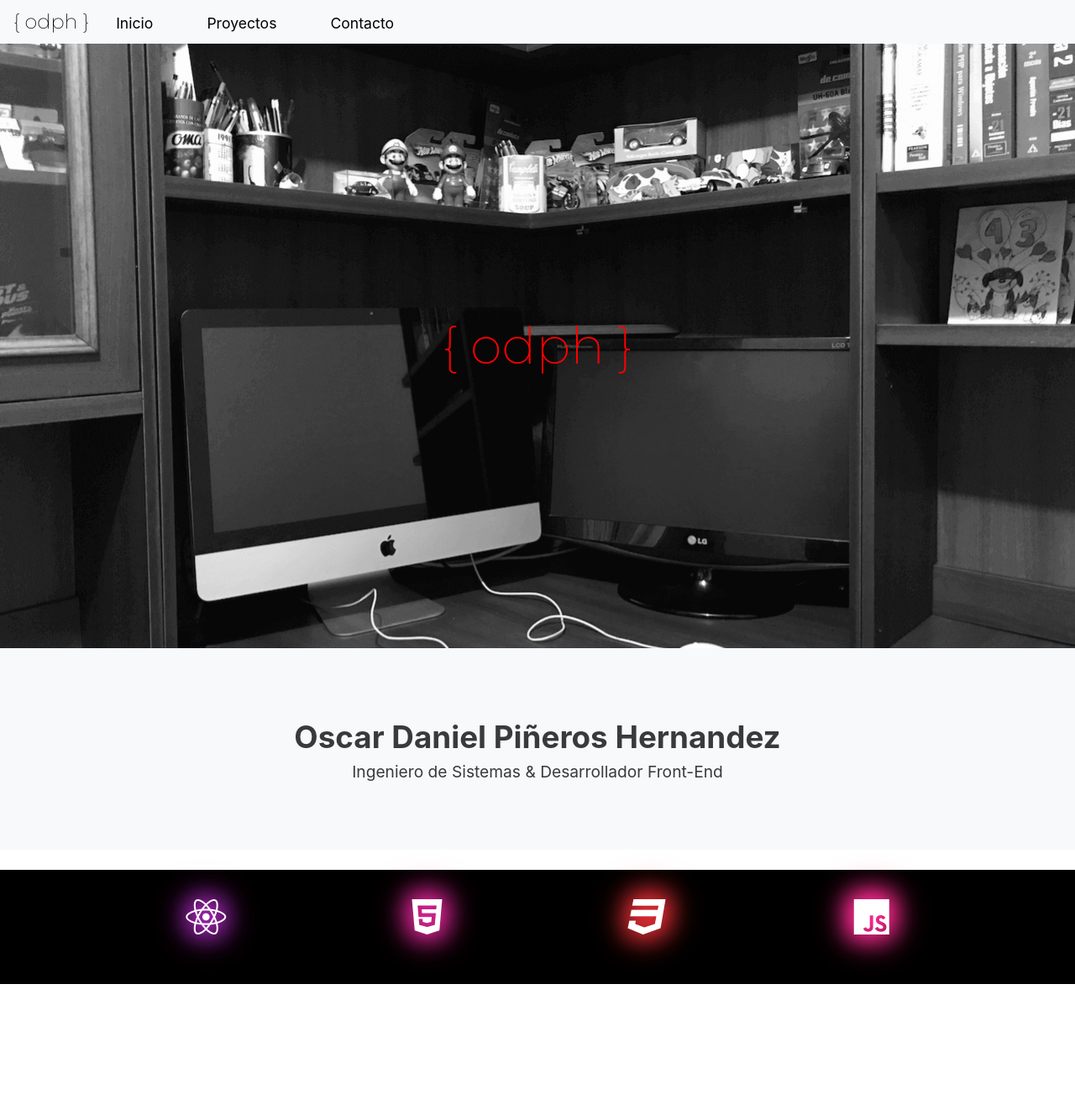
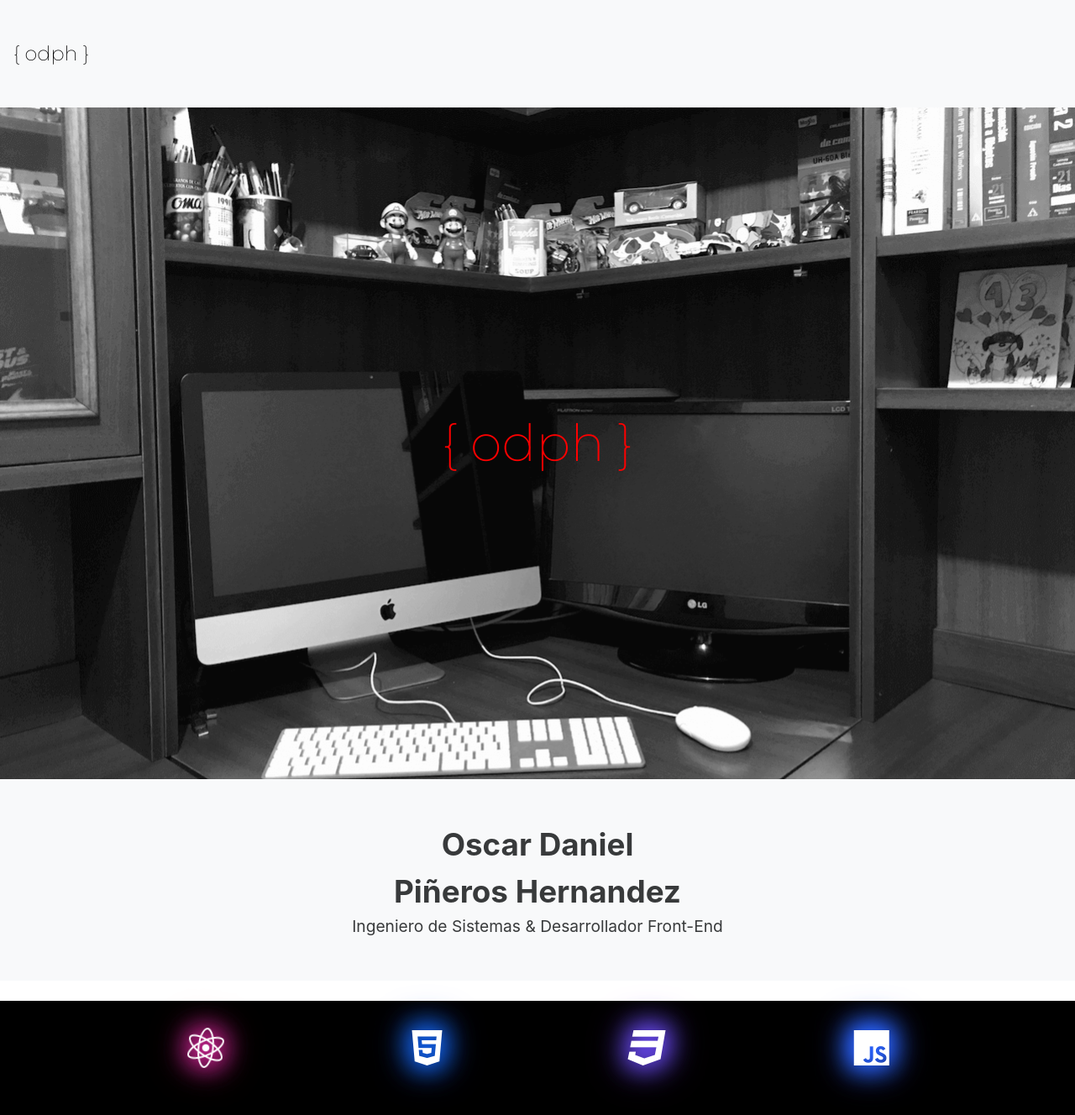
Before and after one commit to odpinerosh/odph.github.io, a React (Create React App) app: page / in a window 1280 px wide. Shown: the whole page at 84% size. Before the commit the page ends 1172 px from the top, so only its background shows below. Built offline with nearby package versions, Linux system fonts and the light colour scheme.

Commit message:
chore: add NavLinks animation

```diff
--- a/src/App.js
+++ b/src/App.js
@@ -7,8 +7,10 @@ function App() {
   return (
     <div className="App">
       <NavBar />
-      <Hero />
-      <WhoIs />
+      <div className="container">
+        <Hero />
+        <WhoIs />
+      </div>
     </div>
   );
 }
--- a/src/components/Hero/Hero.css
+++ b/src/components/Hero/Hero.css
@@ -1,7 +1,6 @@
 .hero {
     display: grid;
     place-items: center;
-    /*ackground-image: url('https://res.cloudinary.com/odph-digiassets/image/fetch/v1579364835/https://i.imgur.com/QEKb4ty.png');*/
     background-size: cover;
     background-repeat: no-repeat;
     background-blend-mode: color-burn;
@@ -27,7 +26,7 @@
 @media screen and (min-width: 768px) {
 
     .hero {
-        height: 90vh;
+        height: 100vh;
     }
 
 }
--- a/src/components/NavBar/NavBar.css
+++ b/src/components/NavBar/NavBar.css
@@ -1,7 +1,7 @@
 .nav-bar {
     position: sticky;
     top: 0;
-    z-index: 9;
+    height: max-content;
     background-color: #F8F9FA;
 
 }
--- a/src/components/NavBar/NavHeader.css
+++ b/src/components/NavBar/NavHeader.css
@@ -3,7 +3,7 @@
     flex-wrap: wrap;
     justify-content: space-between;
     align-items: center;
-    transition: all 2s 10ms ease-in;
+    /*transition: all 2s 10ms ease-in;*/
     height: auto;
     font-size: 1.5rem;
     padding: .5rem 1rem;
@@ -42,14 +42,17 @@
 .nav-links {
     flex-basis: 100%;
     flex-grow: 1;
+    overflow: hidden;
     align-items: center;
+    height: 7rem;
+    transition: height .5s ease-out;
 }
 
 
 .no-show {
     position: relative;
     height: 0;
-    overflow: hidden;
+    transition: height .5s ease-out;
 }
 
 @media screen and (min-width: 768px) {
--- a/src/components/NavBar/NavLinks.css
+++ b/src/components/NavBar/NavLinks.css
@@ -8,7 +8,9 @@
 }
 
 .nav-link {
-    font-size: 1.2rem;
+    font-size: 1.1rem;
+    letter-spacing: 0.1rem;
+
 }
 
 
--- a/src/components/WhoIs/FeTech.css
+++ b/src/components/WhoIs/FeTech.css
@@ -18,8 +18,12 @@
 .fab {
     font-size: 3rem;
     color: #fff;
-    animation: animate 4s linear infinite;
+    animation: animate 5s linear infinite;
     text-shadow: 0 0 1.5rem #0072ff, 0 0 2rem #0072ff, 0 0 2.5rem #0072ff, 0 0 3rem #0072ff;
+}
+
+.esp-react {
+    animation: rota-react 18s linear infinite;
 }
 
 .fa-react {
@@ -52,3 +56,14 @@
          filter: hue-rotate(360deg);
      }
  }
+
+ @keyframes rota-react {
+     from {
+         transform: rotate(0deg);
+         filter: hue-rotate(0deg);
+     }
+     to {
+         transform: rotate(360deg);
+         filter: hue-rotate(360deg);
+     }
+ }
--- a/src/components/WhoIs/FeTech.js
+++ b/src/components/WhoIs/FeTech.js
@@ -1,8 +1,8 @@
 import React from 'react';
-import cssLogo from './images/css_logo.png';
+/*import cssLogo from './images/css_logo.png';
 import jsLogo from './images/js_logo.png';
 import htmlLogo from './images/html_logo.png';
-import reactLogo from './images/react_logo.png';
+import reactLogo from './images/react_logo.png';*/
 import './FeTech.css';
 
 const FeTech = () => {
@@ -11,7 +11,7 @@ const FeTech = () => {
         <div className = 'fe-tech'>
             <div className="img-container">
                 <ul className="img-list">
-                    <li><i class="fab fa-react"></i></li>
+                    <li><i class="fab fa-react esp-react"></i></li>
                     <li><i class="fab fa-html5"></i></li>
                     <li><i class="fab fa-css3"></i></li>
                     <li><i class="fab fa-js"></i></li>
--- a/src/components/WhoIs/MainInfo.js
+++ b/src/components/WhoIs/MainInfo.js
@@ -7,7 +7,7 @@ const MainInfo = () => {
 
     return (
         <div className="main-info">
-            <h1 className="main-info-h1">oscar daniel piñeros hernandez</h1>
+            <h1 className="main-info-h1">oscar daniel<br />piñeros hernandez</h1>
             <p className="main-info-p">Ingeniero de Sistemas & Desarrollador Front-End</p>
         </div>
     );
```
